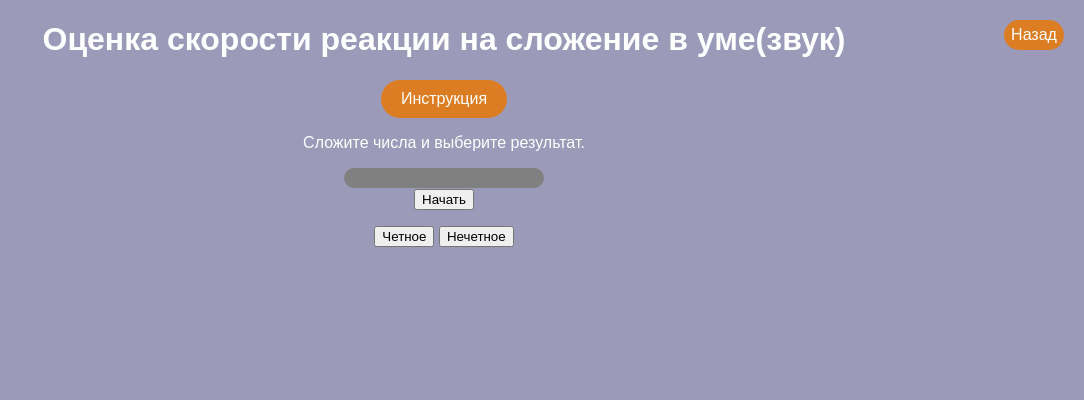
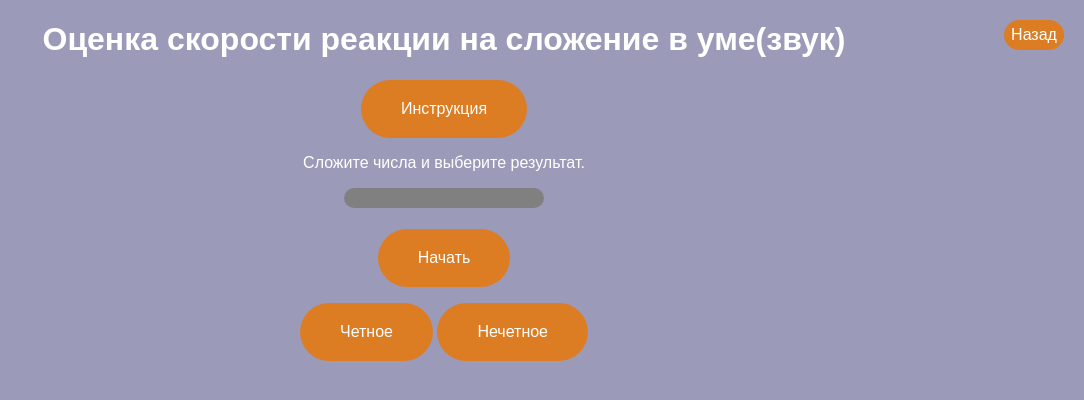
Before and after one commit to kostyanoy/opd-kiwi, a PHP site: page /hardSound.html in a window 1280 px wide. Shown: the top 400 px of the page, without its empty margins (196-1280 px from the left). Run offline with PHP 8.4, Linux system fonts and the light colour scheme.

Commit message:
бубубуб

```diff
--- a/css/hardSound.css
+++ b/css/hardSound.css
@@ -82,3 +82,21 @@ progress::-webkit-progress-value {
     background-color: #1abc9c;
     border-radius: 10px;
 }
+
+button.even, button.odd, button.start, button.instructions-button{
+    background-color: rgb(220, 125, 36);
+    color: white;
+    border: none;
+    padding: 20px 40px;
+    cursor: pointer;
+    font-size: 16px;
+    outline: none;
+    border-radius: 40px;
+}
+button.start{
+    margin-top: 20px;
+}
+
+button.even:hover, button.odd:hover, button.start:hover, button.back-button:hover{
+    background-color: rgba(217, 145, 84, 0.84);
+}
--- a/css/sound.css
+++ b/css/sound.css
@@ -16,6 +16,7 @@
     display: block;
     margin: 0 auto;
     text-align: center;
+    margin-top: 20px;
 }
 body {
     font-family: sans-serif;
--- a/thought.html
+++ b/thought.html
@@ -44,14 +44,13 @@
     </div>
 </div>
 <div id="score"></div>
-<br>
+
 <div id="result"></div>
 <br>
 <div id="test-end"></div>
-    <br>
     <div class="container">
     <button onclick="nextSequence()" id="next" style="display: none;">Далее</button>
-</div>
+    </div>
 <form id="sendForm">
     <input type="hidden" name="test_name" id="test_name" value="Мышление">
     <input type="hidden" name="avg_time" id="avg_time">
```
